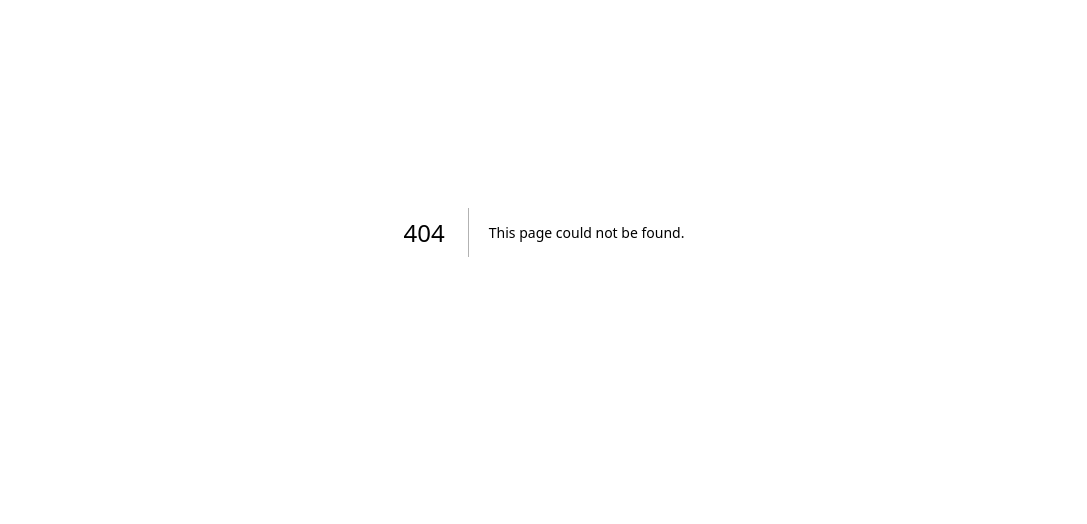
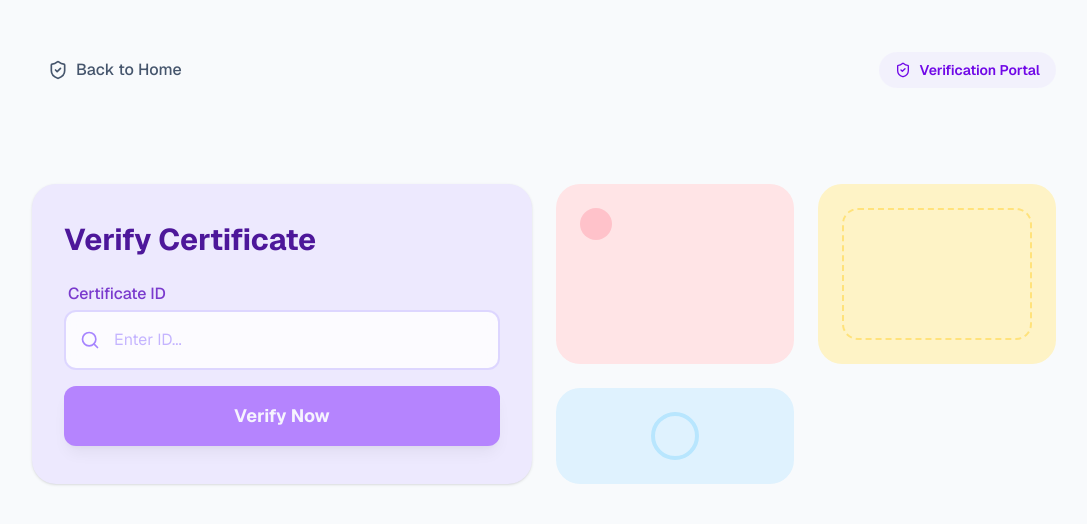
Before and after one commit to gdg-raipur/certify, a Next.js app: page /verify in a window 1280 px wide. Before the commit this address had no page. Shown: the part 168-692 px from the top of the page, without its empty margins (96-1183 px from the left). Built offline with nearby package versions, Linux system fonts and the light colour scheme.

Commit message:
[major] add: verify certificate page

```diff
--- /dev/null
+++ b/src/app/verify/page.tsx
@@ -0,0 +1,186 @@
+"use client";
+
+import { useState, useEffect } from "react";
+import { useSearchParams } from "next/navigation";
+import { getCertificate, CertificateRecord } from "@/actions/certificates";
+import { ShieldCheck, Calendar, User, Search, Loader2, Link as IconLink, AlertCircle } from "lucide-react";
+import Link from "next/link";
+import { Suspense } from 'react';
+
+// Separate component for search params logic
+function VerifyContent() {
+    const searchParams = useSearchParams();
+    const idParam = searchParams.get("id");
+
+    const [inputId, setInputId] = useState("");
+    const [isLoading, setIsLoading] = useState(false);
+    const [certificate, setCertificate] = useState<CertificateRecord | null>(null);
+    const [error, setError] = useState<string | null>(null);
+
+    useEffect(() => {
+        if (idParam) {
+            setInputId(idParam);
+            handleVerify(idParam);
+        }
+    }, [idParam]);
+
+    const handleVerify = async (idToVerify: string) => {
+        if (!idToVerify) return;
+        setIsLoading(true);
+        setError(null);
+        setCertificate(null);
+
+        try {
+            const cert = await getCertificate(idToVerify);
+            if (cert) {
+                setCertificate(cert);
+            } else {
+                setError("Certificate not found. Please check the ID and try again.");
+            }
+        } catch (err) {
+            console.error("Verification error", err);
+            setError("An error occurred while verifying. Please try again.");
+        } finally {
+            setIsLoading(false);
+        }
+    };
+
+    const formatDate = (isoString: string) => {
+        return new Date(isoString).toLocaleDateString("en-US", {
+            year: "numeric",
+            month: "long",
+            day: "numeric",
+        });
+    };
+
+    return (
+        <div className="max-w-5xl w-full grid grid-cols-1 md:grid-cols-4 grid-rows-[auto_auto_auto] md:grid-rows-[minmax(180px,auto)_minmax(180px,auto)] gap-6">
+
+            {/* Header / Back Button */}
+            <div className="md:col-span-4 flex items-center justify-between">
+                <Link
+                    href="/"
+                    className="flex items-center gap-2 text-slate-600 hover:text-slate-900 transition-colors font-medium px-4 py-2 rounded-xl hover:bg-white/50"
+                >
+                    <ShieldCheck className="w-5 h-5" />
+                    Back to Home
+                </Link>
+                <div className="flex items-center gap-2 px-4 py-2 bg-violet-100/50 rounded-full text-violet-700 font-semibold text-sm">
+                    <ShieldCheck className="w-4 h-4" />
+                    Verification Portal
+                </div>
+            </div>
+
+            {/* Main Input Box */}
+            <div className={`md:col-span-2 ${certificate ? 'md:row-span-1' : 'md:row-span-2'} bg-violet-100 rounded-3xl p-8 flex flex-col justify-center shadow-sm`}>
+                <h1 className="text-3xl font-bold text-violet-900 mb-6">Verify Certificate</h1>
+                <div className="space-y-4">
+                    <div>
+                        <label className="text-violet-800/80 font-medium ml-1">Certificate ID</label>
+                        <div className="relative mt-1">
+                            <input
+                                type="text"
+                                value={inputId}
+                                onChange={(e) => setInputId(e.target.value)}
+                                className="w-full pl-12 pr-4 py-4 rounded-xl border-2 border-violet-200 focus:border-violet-500 focus:ring-4 focus:ring-violet-500/10 outline-none transition-all text-violet-900 placeholder:text-violet-300 bg-white/80 backdrop-blur-sm"
+                                placeholder="Enter ID..."
+                            />
+                            <Search className="absolute left-4 top-1/2 -translate-y-1/2 w-5 h-5 text-violet-400" />
+                        </div>
+                    </div>
+                    <button
+                        onClick={() => handleVerify(inputId)}
+                        disabled={isLoading || !inputId}
+                        className="w-full py-4 bg-violet-600 text-white rounded-xl font-bold text-lg hover:bg-violet-700 disabled:opacity-50 disabled:cursor-not-allowed shadow-lg hover:shadow-xl transition-all flex items-center justify-center gap-2"
+                    >
+                        {isLoading ? <Loader2 className="w-5 h-5 animate-spin" /> : "Verify Now"}
+                    </button>
+                </div>
+                {error && (
+                    <div className="mt-6 p-4 bg-red-100 text-red-700 rounded-xl text-sm border border-red-200 flex gap-2 items-start animate-in fade-in slide-in-from-top-2">
+                        <AlertCircle className="w-5 h-5 shrink-0" />
+                        <p>{error}</p>
+                    </div>
+                )}
+            </div>
+
+            {/* Result Box (Only shows when verified) */}
+            {certificate ? (
+                <div className="md:col-span-2 md:row-span-2 bg-emerald-50 rounded-3xl p-8 flex flex-col justify-between shadow-sm border border-emerald-100 animate-in fade-in zoom-in duration-300">
+                    <div className="flex items-center gap-4 mb-6">
+                        <div className="w-16 h-16 bg-emerald-100 rounded-2xl flex items-center justify-center">
+                            <ShieldCheck className="w-8 h-8 text-emerald-600" />
+                        </div>
+                        <div>
+                            <h2 className="text-2xl font-bold text-emerald-900">Valid Certificate</h2>
+                            <p className="text-emerald-700">Issued by {certificate.issuer}</p>
+                        </div>
+                    </div>
+
+                    <div className="space-y-4 bg-white/60 px-6 py-4 rounded-2xl border border-emerald-100 backdrop-blur-sm">
+                        <div className="flex items-center gap-4">
+                            <div className="w-10 h-10 bg-emerald-100 rounded-full flex items-center justify-center shrink-0">
+                                <User className="w-5 h-5 text-emerald-600" />
+                            </div>
+                            <div>
+                                <p className="text-xs font-bold uppercase tracking-wider text-emerald-600/70">Recipient</p>
+                                <p className="text-lg font-semibold text-emerald-900">{certificate.name}</p>
+                            </div>
+                        </div>
+                        <div className="h-px bg-emerald-200/50 w-full" />
+                        <div className="flex items-center gap-4">
+                            <div className="w-10 h-10 bg-emerald-100 rounded-full flex items-center justify-center shrink-0">
+                                <Calendar className="w-5 h-5 text-emerald-600" />
+                            </div>
+                            <div>
+                                <p className="text-xs font-bold uppercase tracking-wider text-emerald-600/70">Issue Date</p>
+                                <p className="text-lg font-semibold text-emerald-900">{formatDate(certificate.issuedAt)}</p>
+                            </div>
+                        </div>
+                        <div className="h-px bg-emerald-200/50 w-full" />
+                        <div className="flex items-center gap-4">
+                            <div className="w-10 h-10 bg-emerald-100 rounded-full flex items-center justify-center shrink-0">
+                                <IconLink className="w-5 h-5 text-emerald-600" />
+                            </div>
+                            <div className="overflow-hidden">
+                                <p className="text-xs font-bold uppercase tracking-wider text-emerald-600/70">Certificate ID</p>
+                                <p className="text-sm font-mono text-emerald-900 truncate">{certificate.id}</p>
+                            </div>
+                        </div>
+                    </div>
+
+                    <div className="mt-2 text-center">
+                        <p className="text-sm text-emerald-700/70">Verification successful. This certificate is authentic.</p>
+                    </div>
+                </div>
+            ) : (
+                /* Empty/Decorative State when minimal results */
+                <>
+                    {/* Decorative Box 1 */}
+                    <div className="bg-sky-100 rounded-3xl p-6 flex items-center justify-center aspect-square md:aspect-auto">
+                        <div className="w-12 h-12 rounded-full border-4 border-sky-200"></div>
+                    </div>
+                    {/* Decorative Box 2 */}
+                    <div className="bg-amber-100 rounded-3xl p-6 md:col-start-4 md:row-start-2">
+                        <div className="w-full h-full border-2 border-dashed border-amber-300/50 rounded-2xl"></div>
+                    </div>
+                    {/* Decorative Box 3 */}
+                    <div className="bg-rose-100 rounded-3xl p-6 md:col-span-1 md:col-start-3 md:row-start-2">
+                        <div className="w-8 h-8 bg-rose-300/50 rounded-full mb-auto"></div>
+                    </div>
+                </>
+            )}
+
+        </div>
+    );
+}
+
+export default function VerifyPage() {
+    return (
+        <main className="min-h-screen bg-slate-50 p-4 sm:p-8 flex items-center justify-center font-sans">
+            <Suspense fallback={<div>Loading...</div>}>
+                <VerifyContent />
+            </Suspense>
+        </main>
+    );
+}
```
